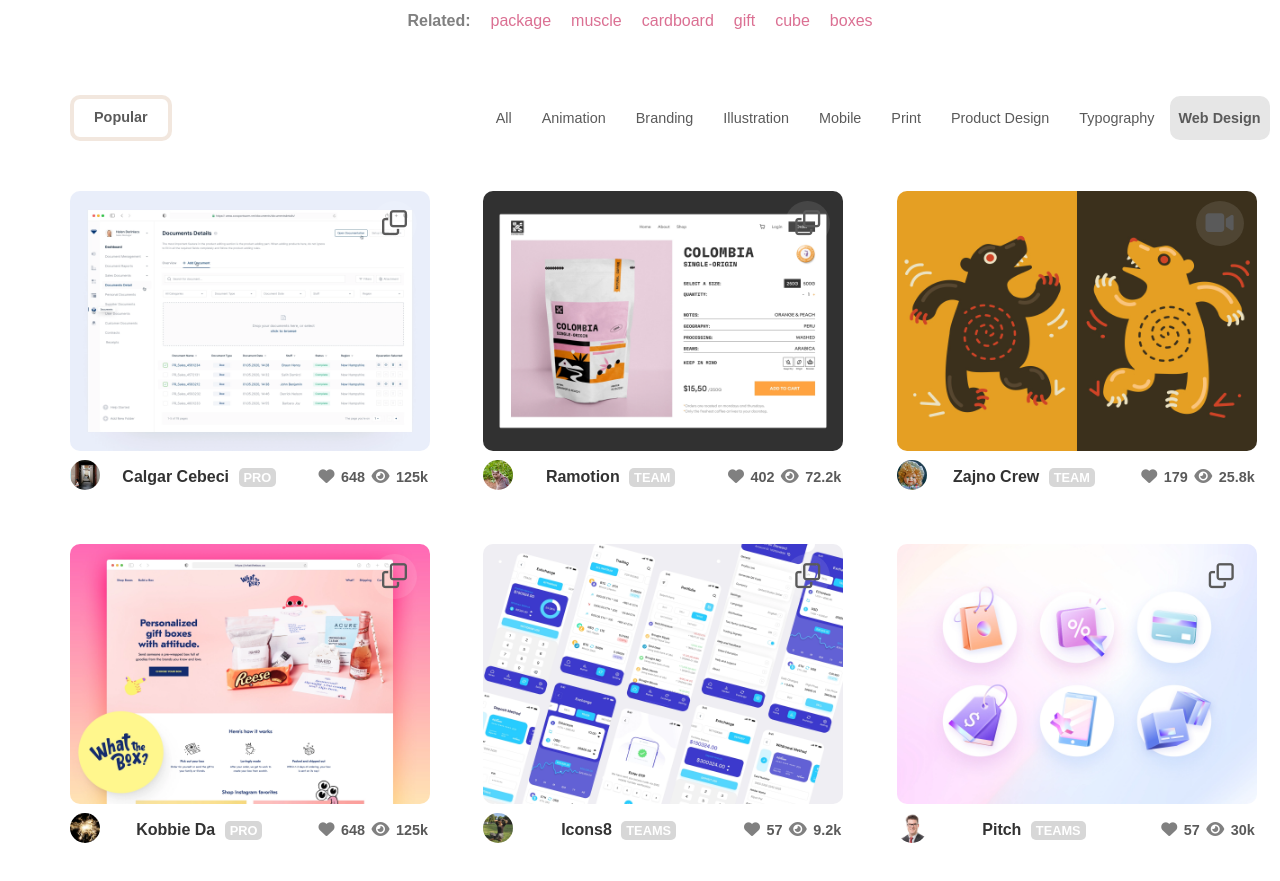
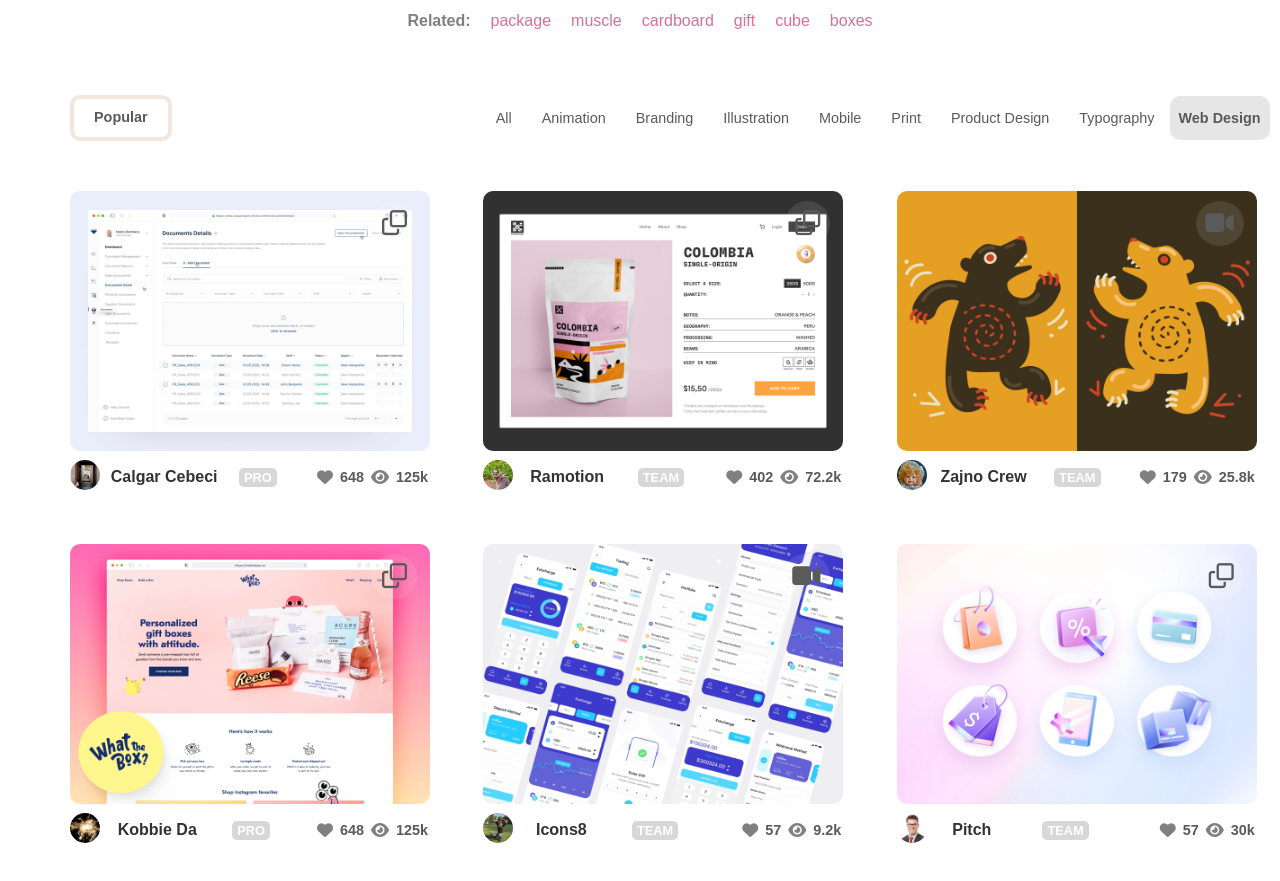
Before and after one commit to LAQNT/flexbox-homePage, a plain HTML site: page index.html in a window 1280 px wide. Shown: the part 107-988 px from the top of the page. Drawn offline with Linux system fonts and the light colour scheme.

Commit message:
text overflow + algined elements

```diff
--- a/index.html
+++ b/index.html
@@ -232,7 +232,7 @@
 
           <div class="container-img">
             <img src="assets/img_6.jpeg" alt="6">
-            <i class="fa-regular fa-clone"></i>
+            <i class="fa-solid fa-video"></i>
           </div>
 
 
@@ -245,7 +245,7 @@
 
             <div>
               <span>Icons8</span>
-              <span>TEAMS</span>
+              <span>TEAM</span>
             </div>
 
 
@@ -281,7 +281,7 @@
 
             <div>
               <span>Pitch</span>
-              <span>TEAMS</span>
+              <span>TEAM</span>
             </div>
 
 
--- a/style.css
+++ b/style.css
@@ -42,6 +42,7 @@ h1+p {
 
 .related li {
   color: palevioletred;
+  cursor: pointer;
 }
 
 
@@ -75,12 +76,14 @@ h1+p {
   border-radius: 10px;
   padding: 10px 20px;
   font-weight: 600;
+  cursor: pointer;
 }
 
 
 .filters ul li {
   padding: 15px;
   list-style: none;
+  cursor: pointer;
 }
 
 .filters li:last-of-type  {
@@ -106,12 +109,15 @@ h1+p {
 
 .card {
   margin-bottom: 0px;
+
 }
 
 .container img {
   width: 360px;
   height: 260px;
   border-radius: 10px;
+  cursor: pointer;
+
 }
 
 .card-info {
@@ -119,8 +125,6 @@ h1+p {
   font-size: 1rem;
   width: 360px;
   display: flex;
-  justify-content: space-between;
-  gap: 30px;
   align-items: center;
 }
 
@@ -128,6 +132,7 @@ h1+p {
   border-radius: 50%;
   width: 30px;
   height: 30px;
+  cursor: pointer;
 }
 
 .card-info div:first-of-type img {
@@ -137,14 +142,31 @@ h1+p {
 }
 
 
+
+/* div name  */
+
+.card-info div:nth-child(2) {
+  width: 220px;
+  display: flex;
+  flex-direction: row;
+  justify-content: space-around;
+  gap: 15px;
+  align-self: center;
+  white-space: nowrap;
+  overflow: hidden;
+  text-overflow: ellipsis ;
+  margin-left: 10px;
+}
+
 .card-info div:nth-child(2) span:first-of-type {
   color: rgb(50, 50, 50);
   font-size: 1rem;
   font-weight: 600;
-  margin-left: -20px;
+  white-space: nowrap;
+  overflow: hidden;
   text-overflow: ellipsis ;
+  cursor: pointer;
 }
-
 
 .card-info div:nth-child(2) span:last-of-type {
   color:white;
@@ -154,6 +176,16 @@ h1+p {
   padding: 2px 5px;
   border-radius: 5px;
   margin-left: 5px;
+}
+
+
+/* div numbers */
+
+.card-info div:nth-child(3) {
+  width: 200px;
+  display: flex;
+  justify-content: end;
+  gap: 5px;
 }
 
 .card-info div:nth-child(3) span {
@@ -168,10 +200,7 @@ h1+p {
 }
 
 
-.card-info div:first-child {
-  text-align: left;
-}
-
+/* icon top */
 
 .container-img{
   position: relative;
@@ -187,7 +216,7 @@ h1+p {
   color: rgb(90, 90, 90);
   background-color: rgb(255,255,255,10%);
   transform: rotate(0);
-
+  cursor: pointer;
 }
 
 .container-img:hover i {
```
